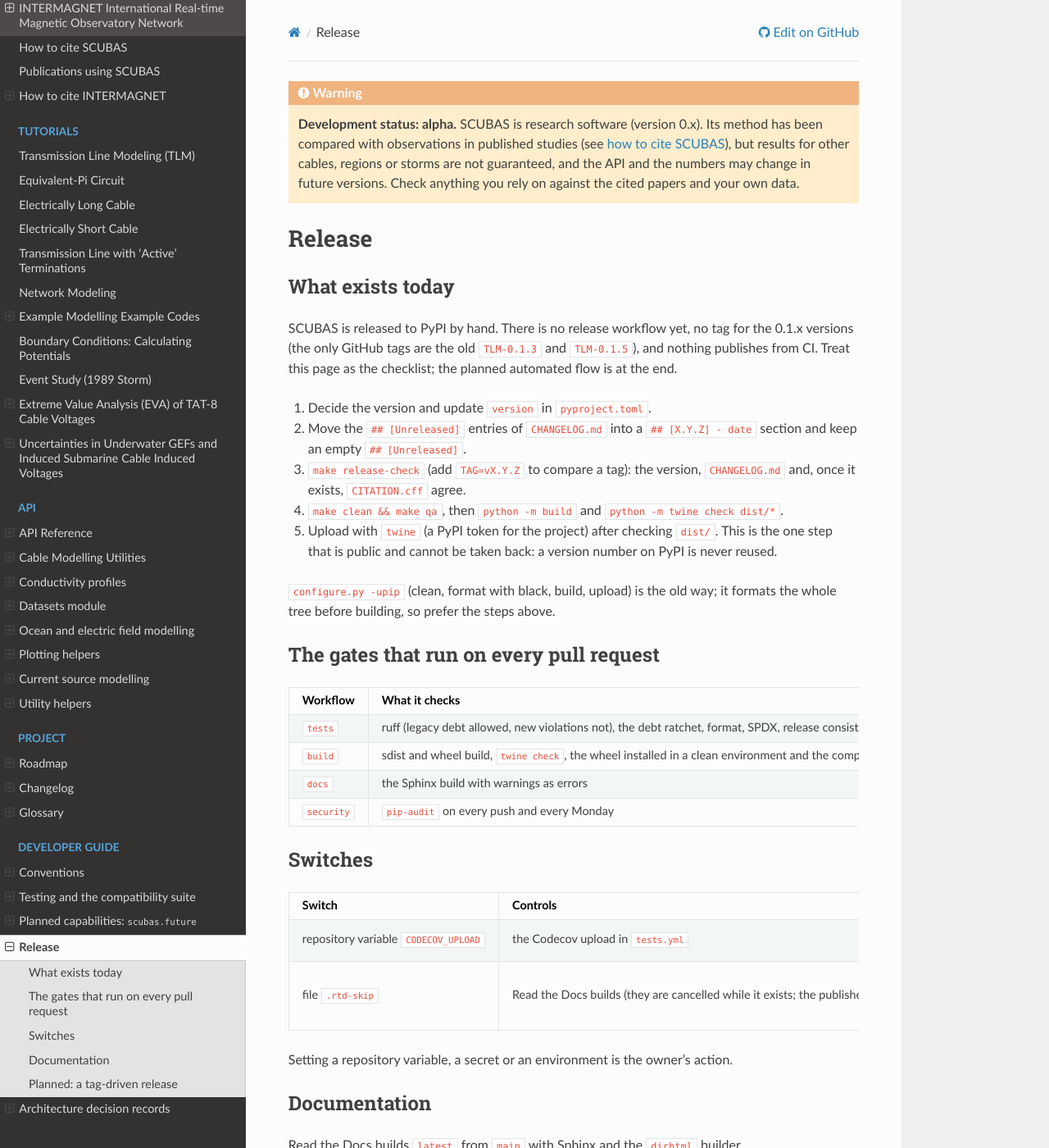
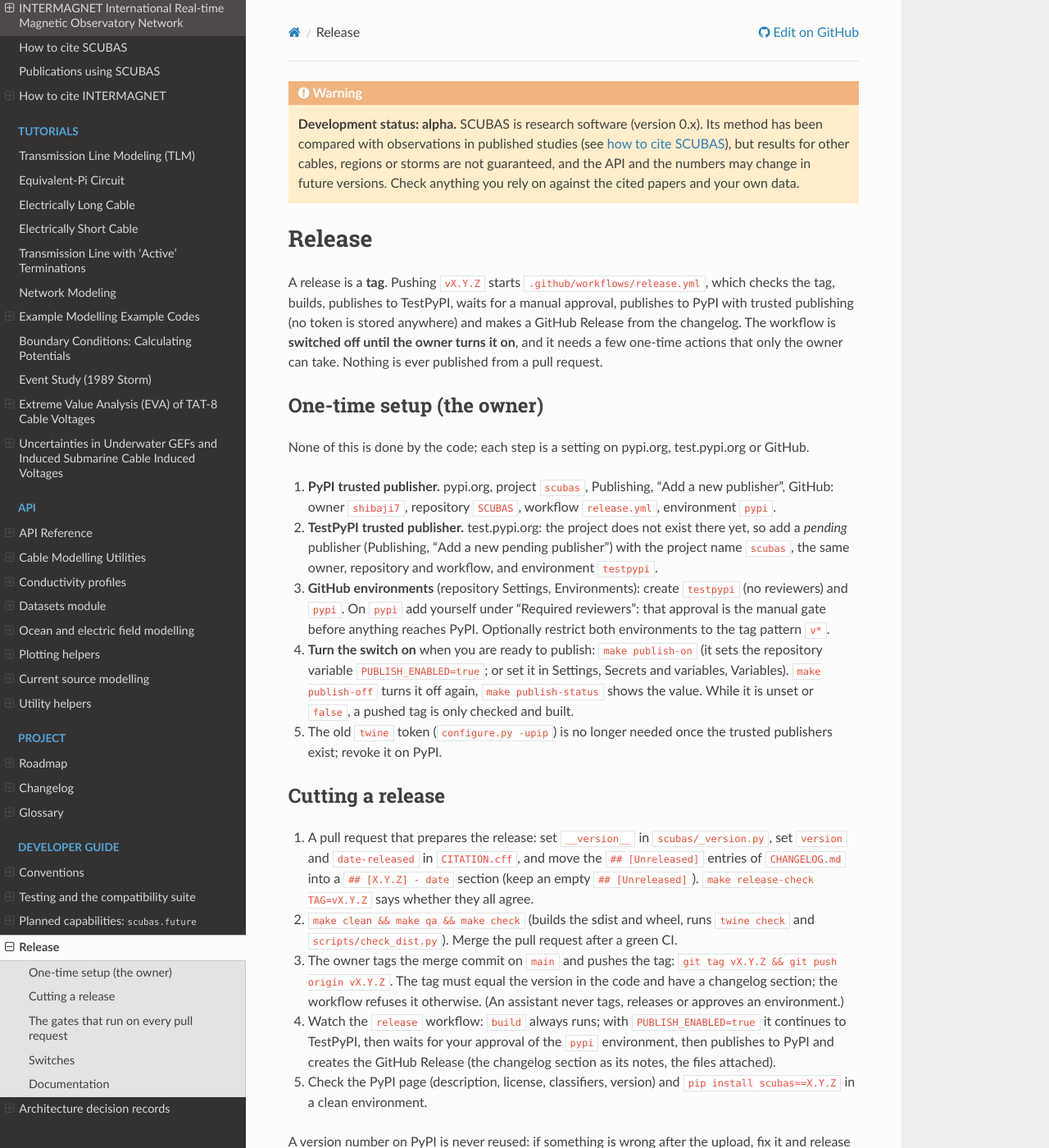
Before and after one commit to shibaji7/SCUBAS, a Sphinx documentation site: the page built from docs/dev/release.md, in a window 1280 px wide and 1400 px high. Shown: the whole window at 82% size. Built offline with Sphinx 7.4.7 and the Read the Docs theme 3.1.0, drawn with Linux system fonts in a browser that asks for light colours; some of the changed text lies outside the part shown.

Commit message:
Release control: tag-driven release workflow behind a switch, with the owner's checklist (#24)
Nothing is published, tagged or released by this change, and no repository
setting is changed; the workflow is inert until the owner sets PUBLISH_ENABLED.

- .github/workflows/release.yml: a pushed tag vX.Y.Z is checked against
  scubas/_version.py and the changelog, built and checked (twine,
  scripts/check_dist.py), published to TestPyPI, then to PyPI after a manual
  approval of the pypi environment with trusted publishing (no token is
  stored), then a GitHub Release is made from the changelog section. The
  publishing jobs run only when the repository variable PUBLISH_ENABLED is
  "true".
- Makefile: publish-on, publish-off, publish-status, publish-tag and
  codecov-on, codecov-off, codecov-status (they change repository settings
  through gh; they are not run by this change).
- docs/dev/release.md: the one-time setup for the owner (PyPI and TestPyPI
  trusted publishers, the testpypi and pypi environments, the variable), how to
  cut a release (the owner pushes the tag), the switches; ADR 0009; roadmap.
- tests/test_release_workflow.py checks the safety properties of the workflow.

Co-authored-by: Shibaji Chakraborty <chakras4@ldb-6yrfq54.dbwks.erau.edu>
Co-authored-by: Claude Sonnet 5.5 <noreply@anthropic.com>

```diff
--- a/docs/dev/release.md
+++ b/docs/dev/release.md
@@ -1,47 +1,66 @@
 # Release
 
-## What exists today
+A release is a **tag**. Pushing `vX.Y.Z` starts `.github/workflows/release.yml`, which checks the tag, builds, publishes to TestPyPI, waits for a manual
+approval, publishes to PyPI with trusted publishing (no token is stored anywhere) and makes a GitHub Release from the changelog. The workflow is
+**switched off until the owner turns it on**, and it needs a few one-time actions that only the owner can take. Nothing is ever published from a pull request.
 
-SCUBAS is released to PyPI by hand. There is no release workflow yet, no tag for the 0.1.x versions (the only GitHub tags are the old
-`TLM-0.1.3` and `TLM-0.1.5`), and nothing publishes from CI. Treat this page as the checklist; the planned automated flow is at the end.
+## One-time setup (the owner)
 
-1. Decide the version and update `version` in `pyproject.toml`.
-2. Move the `## [Unreleased]` entries of `CHANGELOG.md` into a `## [X.Y.Z] - date` section and keep an empty `## [Unreleased]`.
-3. `make release-check` (add `TAG=vX.Y.Z` to compare a tag): the version, `CHANGELOG.md` and, once it exists, `CITATION.cff` agree.
-4. `make clean && make qa`, then `python -m build` and `python -m twine check dist/*`.
-5. Upload with `twine` (a PyPI token for the project) after checking `dist/`. This is the one step that is public and cannot be
-   taken back: a version number on PyPI is never reused.
+None of this is done by the code; each step is a setting on pypi.org, test.pypi.org or GitHub.
 
-`configure.py -upip` (clean, format with black, build, upload) is the old way; it formats the whole tree before building, so prefer the steps above.
+1. **PyPI trusted publisher.** pypi.org, project `scubas`, Publishing, "Add a new publisher", GitHub: owner `shibaji7`, repository `SCUBAS`, workflow `release.yml`,
+   environment `pypi`.
+2. **TestPyPI trusted publisher.** test.pypi.org: the project does not exist there yet, so add a *pending* publisher (Publishing, "Add a new pending publisher") with the
+   project name `scubas`, the same owner, repository and workflow, and environment `testpypi`.
+3. **GitHub environments** (repository Settings, Environments): create `testpypi` (no reviewers) and `pypi`. On `pypi` add yourself under "Required reviewers": that approval
+   is the manual gate before anything reaches PyPI. Optionally restrict both environments to the tag pattern `v*`.
+4. **Turn the switch on** when you are ready to publish: `make publish-on` (it sets the repository variable `PUBLISH_ENABLED=true`; or set it in Settings, Secrets and
+   variables, Variables). `make publish-off` turns it off again, `make publish-status` shows the value. While it is unset or `false`, a pushed tag is only checked and built.
+5. The old `twine` token (`configure.py -upip`) is no longer needed once the trusted publishers exist; revoke it on PyPI.
+
+## Cutting a release
+
+1. A pull request that prepares the release: set `__version__` in `scubas/_version.py`, set `version` and `date-released` in `CITATION.cff`, and move the `## [Unreleased]` entries
+   of `CHANGELOG.md` into a `## [X.Y.Z] - date` section (keep an empty `## [Unreleased]`). `make release-check TAG=vX.Y.Z` says whether they all agree.
+2. `make clean && make qa && make check` (builds the sdist and wheel, runs `twine check` and `scripts/check_dist.py`). Merge the pull request after a green CI.
+3. The owner tags the merge commit on `main` and pushes the tag: `git tag vX.Y.Z && git push origin vX.Y.Z`. The tag must equal the version in the code and have a changelog
+   section; the workflow refuses it otherwise. (An assistant never tags, releases or approves an environment.)
+4. Watch the `release` workflow: `build` always runs; with `PUBLISH_ENABLED=true` it continues to TestPyPI, then waits for your approval of the `pypi` environment, then publishes to
+   PyPI and creates the GitHub Release (the changelog section as its notes, the files attached).
+5. Check the PyPI page (description, license, classifiers, version) and `pip install scubas==X.Y.Z` in a clean environment.
+
+A version number on PyPI is never reused: if something is wrong after the upload, fix it and release the next version. `skip-existing` is set for TestPyPI only, so re-running the
+workflow on the same tag does not fail there.
+
+**A tag pushed while publishing was off** is built and checked but not uploaded. After `make publish-on`, upload exactly that version with `make publish-tag TAG=vX.Y.Z` (this
+starts the workflow by hand on the tag; `pypi` still waits for the approval).
+
+**The old versions.** 0.1.6 to 0.1.9 were uploaded by hand and have no git tags (only `TLM-0.1.3` and `TLM-0.1.5` exist); they are not back-filled, because a tag would be a
+guess at the commit. The tag history starts with the first release made this way.
 
 ## The gates that run on every pull request
 
 | Workflow | What it checks |
 |---|---|
 | `tests` | ruff (legacy debt allowed, new violations not), the debt ratchet, format, SPDX, release consistency; the tests on Python 3.11 to 3.13 with pandas 2 and 3; 90% coverage and a floor per module |
-| `build` | sdist and wheel build, `twine check`, the wheel installed in a clean environment and the compatibility suite run against it |
+| `build` | sdist and wheel build, `twine check`, `scripts/check_dist.py`, the wheel installed in a clean environment and the compatibility suite run against it |
 | `docs` | the Sphinx build with warnings as errors |
 | `security` | `pip-audit` on every push and every Monday |
+
+`main` is protected: a pull request is required and the checks above (the ten that run per commit) must pass before it merges.
 
 ## Switches
 
 | Switch | Controls | Default | How to change |
 |---|---|---|---|
-| repository variable `CODECOV_UPLOAD` | the Codecov upload in `tests.yml` | on (anything but `false`) | `gh variable set CODECOV_UPLOAD --body false` |
+| repository variable `PUBLISH_ENABLED` | the TestPyPI, PyPI and GitHub Release jobs of `release.yml` | off (unset or anything but `true`) | `make publish-on`, `make publish-off`, `make publish-status` |
+| repository variable `CODECOV_UPLOAD` | the Codecov upload in `tests.yml` | on (anything but `false`) | `make codecov-off`, `make codecov-on`, `make codecov-status` |
 | file `.rtd-skip` | Read the Docs builds (they are cancelled while it exists; the published site stays) | absent: builds run | `make rtd-off` creates it, `make rtd-on` removes it, `make rtd-status` shows which; commit and push |
 
-Setting a repository variable, a secret or an environment is the owner's action.
+The `make publish-*` and `make codecov-*` targets change the repository's settings through `gh`; setting a variable, a secret or an environment is the owner's action.
 
 ## Documentation
 
 Read the Docs builds `latest` from `main` with Sphinx and the `dirhtml` builder (`.readthedocs.yaml`, `fail_on_warning: true`), so the
 pages keep the addresses they had under mkdocs. Before pushing: `make docs` builds the site with warnings as errors into
 `docs/_build/dirhtml` and `make docs-serve` serves it on <http://localhost:8000>. The tools are pinned in `docs/requirements.txt`.
-
-## Planned: a tag-driven release
-
-Not built yet; it needs actions only the owner can take. The plan: a workflow on a pushed tag `vX.Y.Z` that refuses a tag that is not
-the version in the code or has no changelog section; TestPyPI first, then PyPI after a manual approval of a `pypi` environment, using
-PyPI trusted publishing (no stored token); a GitHub Release from the changelog section; and an on/off repository variable
-(`PUBLISH_ENABLED`) so that nothing is published by accident. Creating the environments, the variable and the trusted publisher on PyPI
-and TestPyPI is done by the owner.
```
Also changed, not shown: CHANGELOG.md (+1 -0 lines), ROADMAP.md (+3 -3 lines), docs/dev/adr/0009-release-by-tag-with-trusted-publishing.md (added, +16 -0 lines), docs/dev/adr/index.md (+2 -0 lines), 3 other files.
